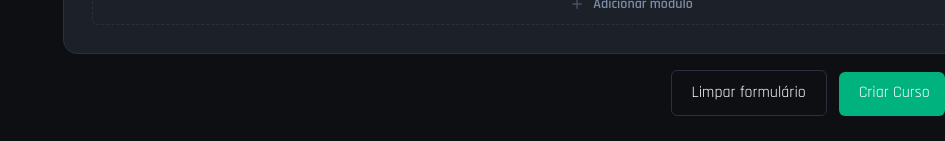
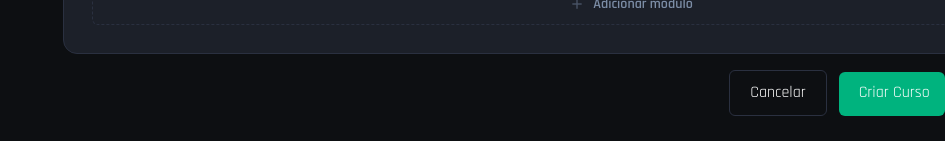
Before and after one commit to Jose26362780/desafio-formulario-gerenciador-cursos-angular, an Angular app: page /courses/new in a window 1280 px wide. Shown: the part 1003-1144 px from the top of the page, without its empty margins (335-1280 px from the left). Built offline with nearby package versions, Linux system fonts and the light colour scheme.

Commit message:
Refactor: ajustar nome botao

```diff
--- a/src/app/features/courses/pages/course-form/course-form.component.html
+++ b/src/app/features/courses/pages/course-form/course-form.component.html
@@ -35,7 +35,7 @@
         (click)="resetForm()"
         class="inline-flex items-center justify-center gap-2 rounded-[6px] border border-[var(--border)] bg-[var(--bg-900)] pt-[9.5px] pr-[20px] pb-[10px] pl-[20px] text-white hover:bg-[var(--border)] hover:border-[var(--border)] hover:shadow-[0_0_20px_rgba(42,48,64,0.60)] focus:outline-none focus:ring-1 focus:ring-[var(--text-muted)]"
       >
-        Limpar formulário
+        Cancelar
       </button>
 
       <button
```
